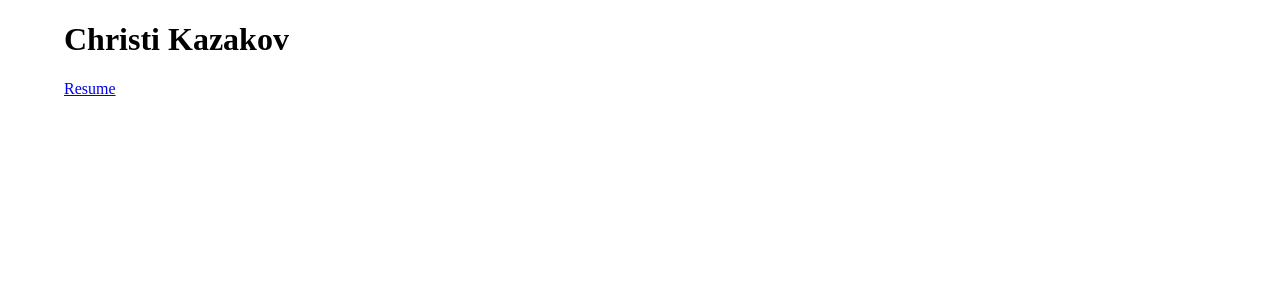
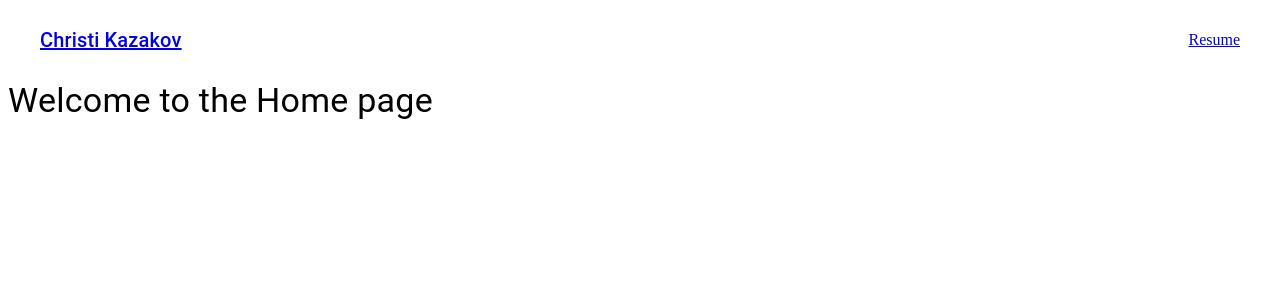
Before and after one commit to ckaz18/ckazakov.github.io, a Next.js app: page / in a window 1280 px wide. Shown: the top 300 px of the page. Built offline with nearby package versions, Linux system fonts and the light colour scheme.

Commit message:
update pages to correctly return expected layout and header

```diff
--- a/src/App.tsx
+++ b/src/App.tsx
@@ -1,13 +1,9 @@
 import React from 'react';
-import logo from './logo.svg';
 import './App.css';
-import Header from 'components/header/header';
 
 function App() {
   return (
-    <div className="App">
-      <Header />
-    </div>
+    <div className="App" />
   );
 }
 
--- a/src/app/layout.tsx
+++ b/src/app/layout.tsx
@@ -1,6 +1,7 @@
 "use client";
 
 import { ThemeProvider } from "@emotion/react"
+import Header from "components/header/header";
 import theme from 'theme';
 
 export default function RootLayout({
@@ -13,6 +14,7 @@ export default function RootLayout({
     <html lang="en">
       <body>
         <ThemeProvider theme={theme}>
+        <Header />
           {children}
         </ThemeProvider>
       </body>
--- a/src/app/page.tsx
+++ b/src/app/page.tsx
@@ -1,20 +1,9 @@
-import { Container } from "@mui/material";
-import Header from "components/header/header";
-import Link from "next/link";
+import { Container, Typography } from "@mui/material";
 
 export default function Page() {
   return (
-    <Container >
-      <h1>
-        Christi Kazakov
-      </h1>
-      <Link
-      href={{
-        pathname: '/resume',
-      }}
-    >
-      Resume
-    </Link>
-    </Container>
+    <Typography variant="h4" component="h1" gutterBottom>
+      Welcome to the Home page
+    </Typography>
   );
 }
--- a/src/components/header/header.tsx
+++ b/src/components/header/header.tsx
@@ -1,19 +1,34 @@
-import { AppBar, Container, Toolbar } from "@mui/material";
+import { AppBar, Container, IconButton, Toolbar, Typography } from "@mui/material";
+import Link from "next/link";
 import React from "react";
 
 
 const Header = () => {
 
+  return (
+    // <AppBar position='static' color="primary" sx={{ padding: '8px'}}>
+    <Toolbar color='primary' sx={{ margin: '8px', }}>
+      <Typography
+          variant="h6"
+          component="div"
+          sx={{ flexGrow: 1 }}
+        >
+      <Link href={{
+        pathname: '/',
+      }}>
 
-  return (
-    <AppBar position='static'>
-      <Container maxWidth='xl'>
-        <Toolbar>
-          Header Toolbar
-        </Toolbar>
-      </Container>
+          Christi Kazakov
+      </Link>
+        </Typography>
+      <Link
+        href={{
+          pathname: '/resume',
+        }}
+      >Resume
+      </Link>
+    </Toolbar>
 
-    </AppBar>
+    // </AppBar>
 
   );
 };
```
